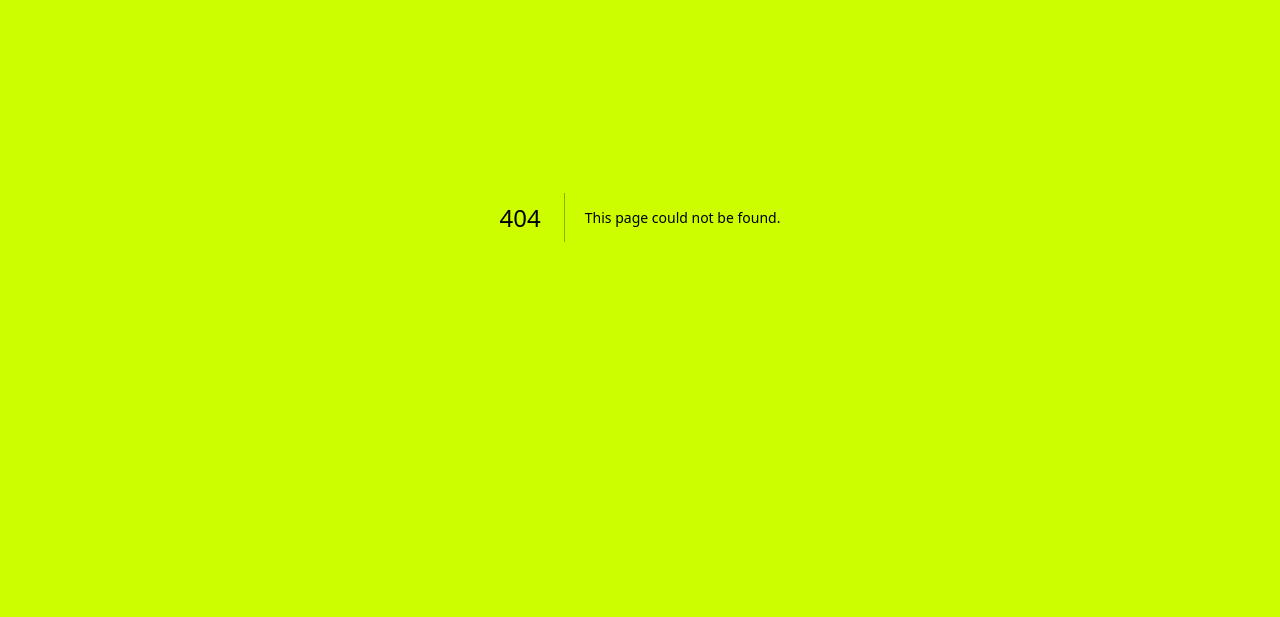
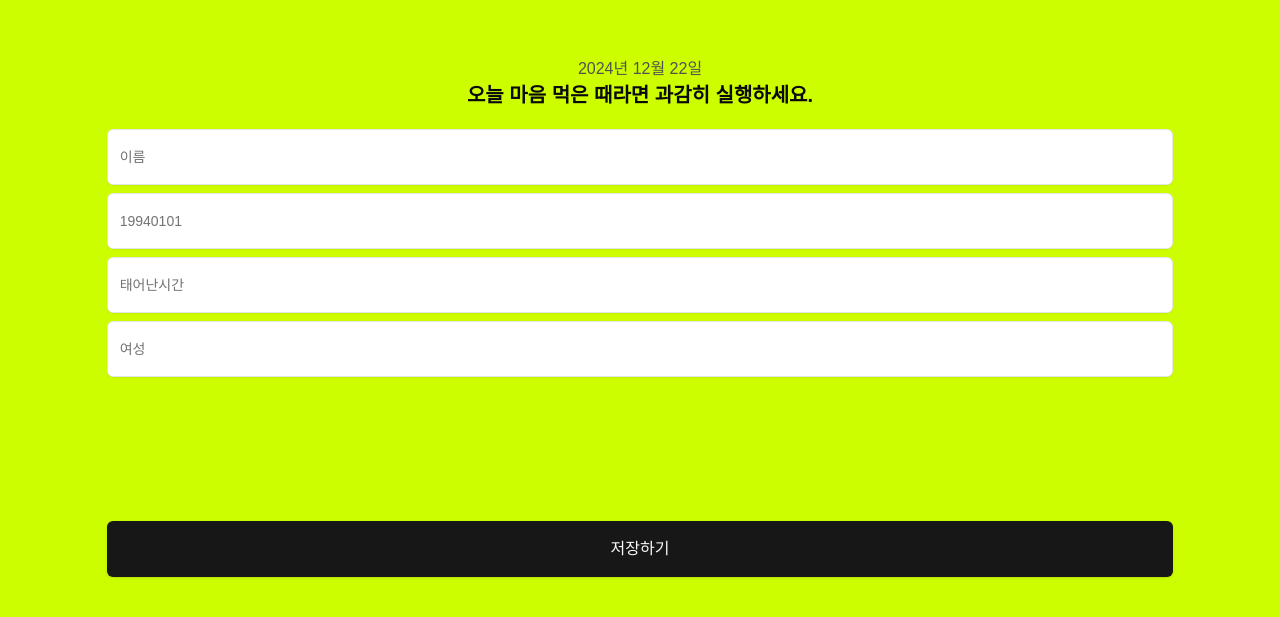
Before and after one commit to bhin-dede/fortune-telling, a Next.js app: page /userInfo in a window 1280 px wide. Before the commit this address had no page. Shown: the part 183-800 px from the top of the page. Built offline with nearby package versions, Linux system fonts and the light colour scheme.

Commit message:
add userInfo page

```diff
--- /dev/null
+++ b/app/userInfo/page.tsx
@@ -0,0 +1,23 @@
+'use client'
+import { Button } from '@/components/ui/button'
+import { useRouter } from 'next/navigation'
+import { Input } from '@/components/ui/input'
+
+export default function UserInfoPage() {
+  const router = useRouter()
+  return (
+    <div className="h-full flex flex-col content-center items-center justify-center">
+      <span className="text-neutral-600">2024년 12월 22일</span>
+      <span className="text-xl font-bold mb-5">오늘 마음 먹은 때라면 과감히 실행하세요.</span>
+      <div className="w-5/6 flex flex-col gap-2">
+        <Input className="h-14 bg-white" placeholder="이름" />
+        <Input className="h-14 bg-white" placeholder="19940101" />
+        <Input className="h-14 bg-white" placeholder="태어난시간" />
+        <Input className="h-14 bg-white" placeholder="여성" />
+      </div>
+      <Button onClick={() => router.push(`/result`)} className="px-20 h-14 text-base absolute bottom-10 w-5/6">
+        저장하기
+      </Button>
+    </div>
+  )
+}
```
